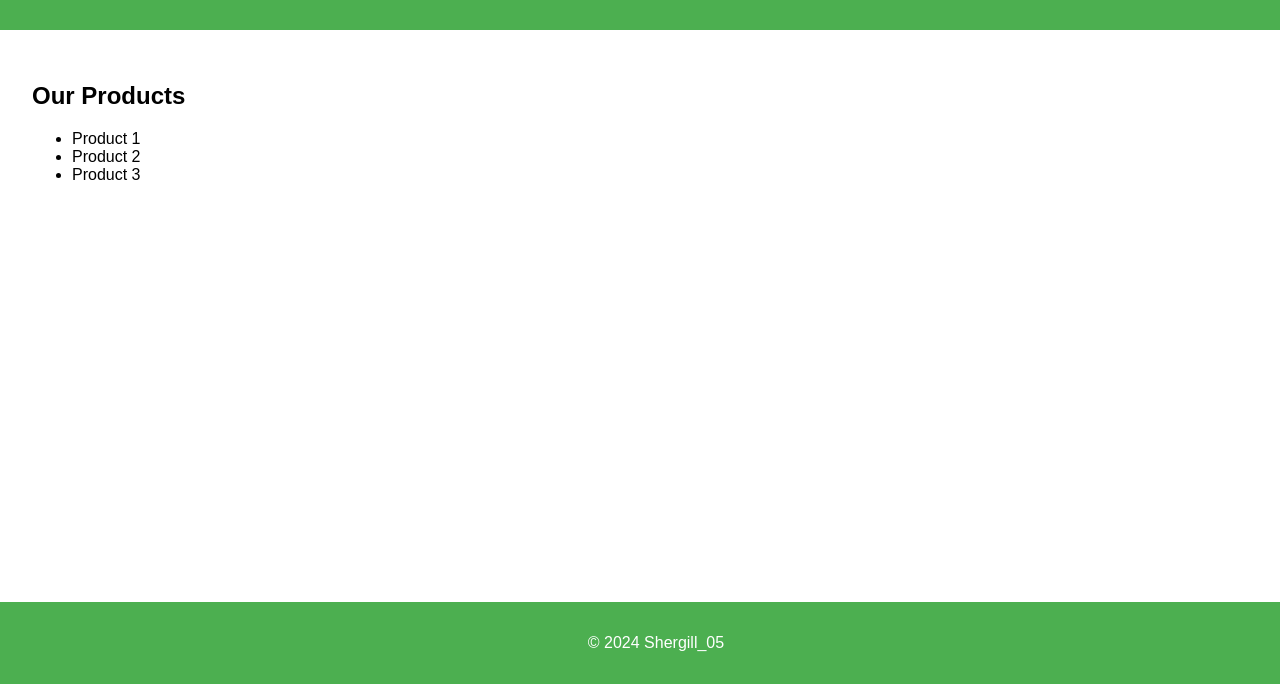
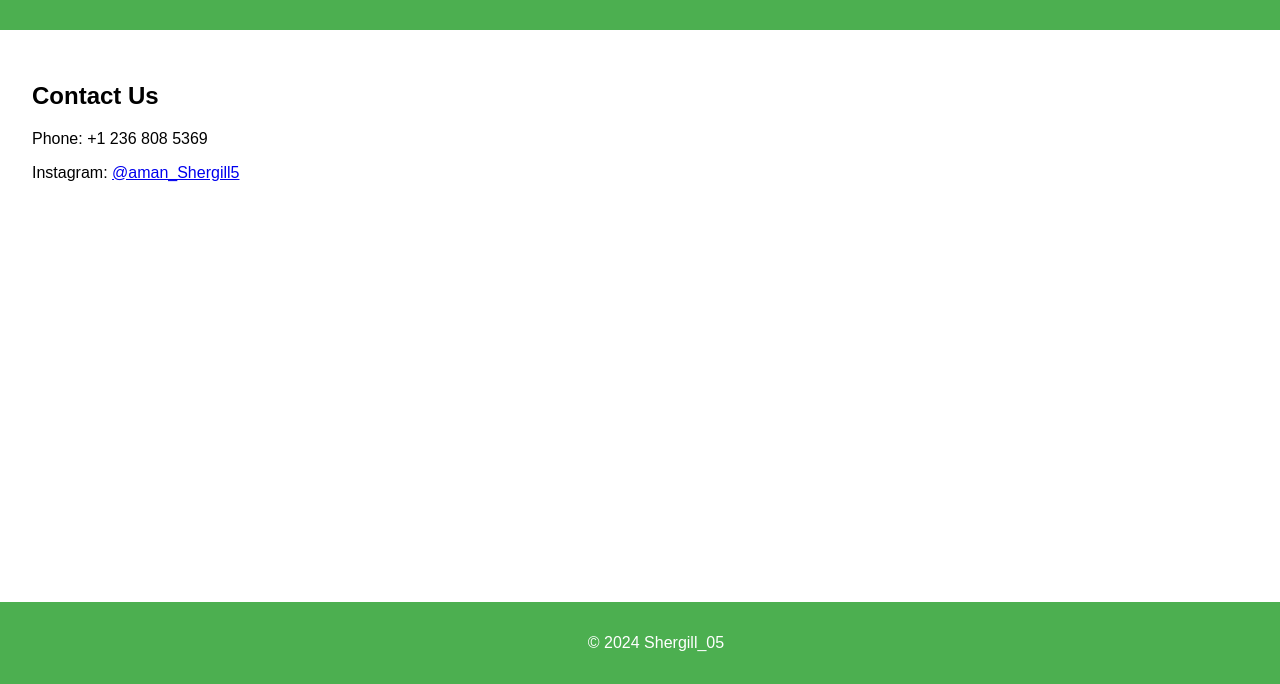
Before and after one commit to Amanshergill05/Shergill_Capu-, a plain HTML site: page products.html in a window 1280 px wide. Shown: the part 116-800 px from the top of the page. Drawn offline with Linux system fonts and the light colour scheme.

Commit message:
Update products.html

```diff
--- a/products.html
+++ b/products.html
@@ -3,7 +3,7 @@
 <head>
     <meta charset="UTF-8">
     <meta name="viewport" content="width=device-width, initial-scale=1.0">
-    <title>Shergill_05 - Products</title>
+    <title>Shergill_05 - Contact</title>
     <link rel="stylesheet" href="styles.css">
 </head>
 <body>
@@ -18,12 +18,9 @@
         </nav>
     </header>
     <main>
-        <h2>Our Products</h2>
-        <ul>
-            <li>Product 1</li>
-            <li>Product 2</li>
-            <li>Product 3</li>
-        </ul>
+        <h2>Contact Us</h2>
+        <p>Phone: +1 236 808 5369</p>
+        <p>Instagram: <a href="https://instagram.com/aman_Shergill5">@aman_Shergill5</a></p>
     </main>
     <footer>
         <p>&copy; 2024 Shergill_05</p>
```
